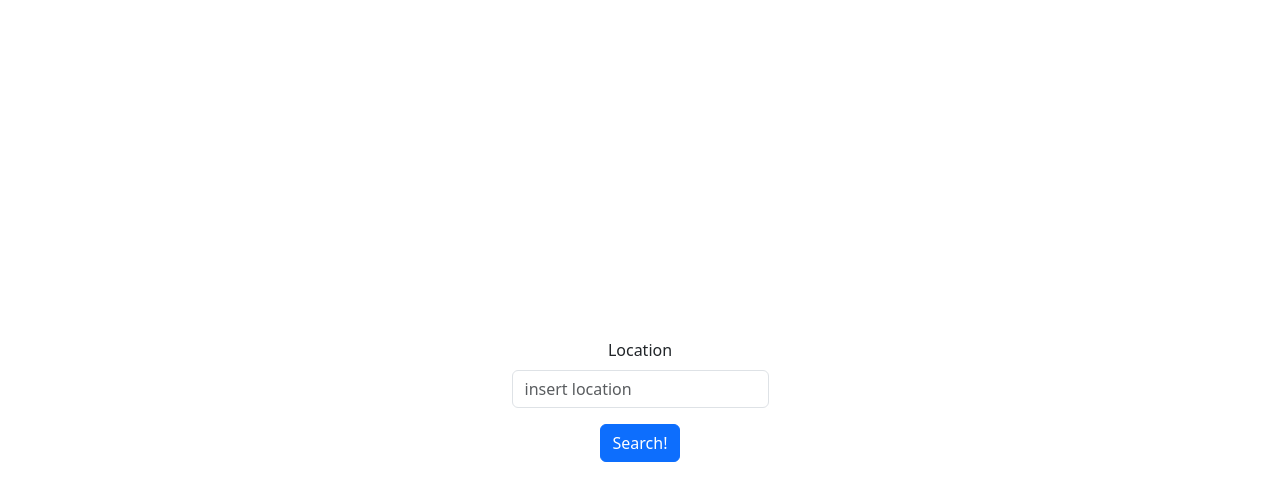
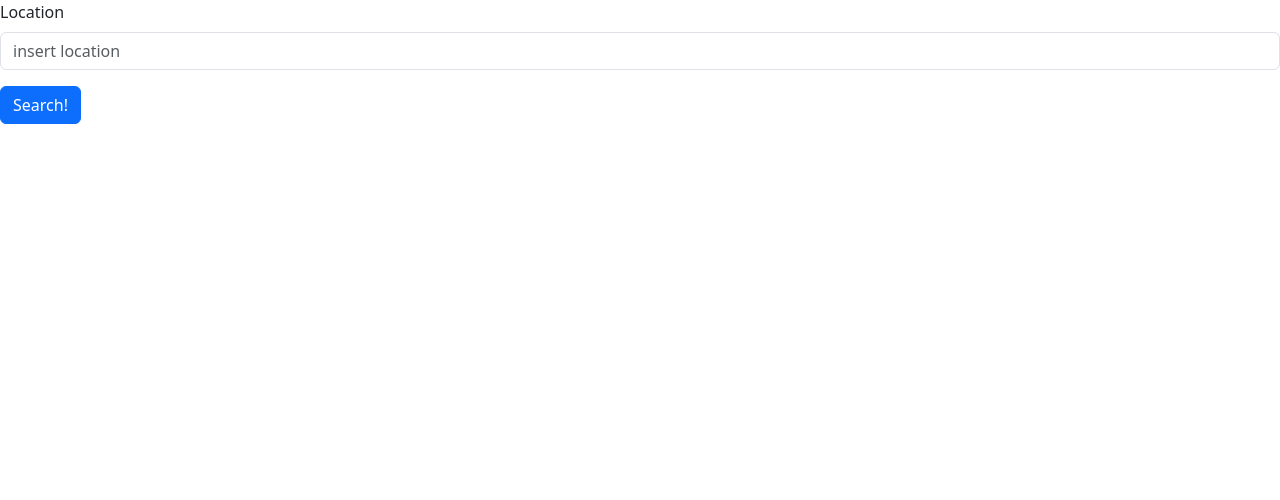
Before and after one commit to CarloFanelli/WeatherApp, a Vue app: page /#/ in a window 1280 px wide. Shown: the top 500 px of the page. Built offline with nearby package versions, Linux system fonts and the light colour scheme.

Commit message:
refactoring with componenst

```diff
--- a/src/assets/scss/style.scss
+++ b/src/assets/scss/style.scss
@@ -1,87 +1 @@
 @import url('../../../node_modules/bootstrap/scss/bootstrap.scss');
-
-
-:root {
-  font-family: Inter, system-ui, Avenir, Helvetica, Arial, sans-serif;
-  line-height: 1.5;
-  font-weight: 400;
-
-  color-scheme: light dark;
-  color: rgba(255, 255, 255, 0.87);
-  background-color: #242424;
-
-  font-synthesis: none;
-  text-rendering: optimizeLegibility;
-  -webkit-font-smoothing: antialiased;
-  -moz-osx-font-smoothing: grayscale;
-}
-
-a {
-  font-weight: 500;
-  color: #646cff;
-  text-decoration: inherit;
-}
-
-a:hover {
-  color: #535bf2;
-}
-
-body {
-  margin: 0;
-  display: flex;
-  place-items: center;
-  min-width: 320px;
-  min-height: 100vh;
-}
-
-h1 {
-  font-size: 3.2em;
-  line-height: 1.1;
-}
-
-button {
-  border-radius: 8px;
-  border: 1px solid transparent;
-  padding: 0.6em 1.2em;
-  font-size: 1em;
-  font-weight: 500;
-  font-family: inherit;
-  background-color: #1a1a1a;
-  cursor: pointer;
-  transition: border-color 0.25s;
-}
-
-button:hover {
-  border-color: #646cff;
-}
-
-button:focus,
-button:focus-visible {
-  outline: 4px auto -webkit-focus-ring-color;
-}
-
-.card {
-  padding: 2em;
-}
-
-#app {
-  max-width: 1280px;
-  margin: 0 auto;
-  padding: 2rem;
-  text-align: center;
-}
-
-@media (prefers-color-scheme: light) {
-  :root {
-    color: #213547;
-    background-color: #ffffff;
-  }
-
-  a:hover {
-    color: #747bff;
-  }
-
-  button {
-    background-color: #f9f9f9;
-  }
-}
--- /dev/null
+++ b/src/components/AppLocation.vue
@@ -0,0 +1,32 @@
+<template>
+    <div>
+        <div class="row">
+            <div class="col">
+                <h1>{{ this.location }}</h1>
+                <p v-if="this.location">Lat : {{ state.lat }} - Long : {{ state.long }} - MSLM : {{ state.mslm }}</p>
+            </div>
+        </div>
+    </div>
+</template>
+
+<script>
+import { state } from '../store';
+
+export default {
+    name: 'AppLocation',
+    data() {
+        return {
+            state
+        }
+    },
+    props: {
+        location: String
+    },
+    mounted() {
+        //console.log(this.location);
+        state.searchLocation(this.location)
+    }
+}
+</script>
+
+<style lang="scss" scoped></style>
--- /dev/null
+++ b/src/components/CurrentWeather.vue
@@ -0,0 +1,21 @@
+<template>
+    <div>
+        <h1>{{ state.currentWeather }}</h1>
+        <h1>ciao ciao</h1>
+    </div>
+</template>
+
+<script>
+import { state } from '../store';
+
+export default {
+    name: 'CurrentWeather',
+    data() {
+        return {
+            state
+        }
+    }
+}
+</script>
+
+<style lang="scss" scoped></style>
--- a/src/store.js
+++ b/src/store.js
@@ -9,21 +9,9 @@ export const state = reactive({
     mslm: null,
     currentWeather: [],
 
-    searchLocation(location) {
-        //console.log(this.location);
-        axios({
-            method: 'get',
-            //url: `https://api.tomtom.com/search/2/geocode/${this.location}.json?storeResult=false&view=Unified&key=${this.apiTomTomKey}`,
-            url: `https://geocode.maps.co/search?q=${location}&api_key=${this.apiGeocode}`,
-        })
-            .then(response => {
-                //console.log(response.data[0].lat);
-                this.lat = response.data[0].lat;
-                this.long = response.data[0].lon
-                this.getMeteo()
-
-            });
-    },
+    /**
+     * axios call and organize response
+     */
     getMeteo() {
         axios.get(`https://api.open-meteo.com/v1/forecast?latitude=${this.lat}&longitude=${this.long}&current=temperature_2m,relative_humidity_2m,apparent_temperature,is_day,precipitation,rain,showers,snowfall,weather_code,cloud_cover,surface_pressure,wind_speed_10m,wind_direction_10m,wind_gusts_10m&hourly=temperature_2m,relative_humidity_2m,apparent_temperature,precipitation_probability,precipitation,rain,showers,snowfall,snow_depth,weather_code,surface_pressure,cloud_cover,cloud_cover_low,cloud_cover_mid,cloud_cover_high,visibility,wind_speed_10m,wind_speed_80m,wind_speed_120m,wind_direction_10m,wind_direction_80m,wind_direction_120m,wind_gusts_10m,temperature_80m,soil_temperature_0cm,soil_moisture_0_to_1cm,uv_index,is_day,freezing_level_height,sunshine_duration&daily=weather_code,temperature_2m_max,temperature_2m_min,apparent_temperature_max,apparent_temperature_min,sunrise,sunset,daylight_duration,uv_index_max,precipitation_sum,rain_sum,showers_sum,snowfall_sum,precipitation_hours,precipitation_probability_max,wind_speed_10m_max,wind_gusts_10m_max,wind_direction_10m_dominant&timezone=auto&past_days=13&forecast_days=3`)
             .then(response => {
@@ -49,5 +37,27 @@ export const state = reactive({
 
 
             })
+    },
+
+    /**
+     *
+     * @param {string} location
+     * search location and then getMeteo()
+     */
+    searchLocation(location) {
+        //console.log(this.location);
+        axios({
+            method: 'get',
+            //url: `https://api.tomtom.com/search/2/geocode/${this.location}.json?storeResult=false&view=Unified&key=${this.apiTomTomKey}`,
+            url: `https://geocode.maps.co/search?q=${location}&api_key=${this.apiGeocode}`,
+        })
+            .then(response => {
+                //console.log(response.data[0].lat);
+                this.lat = response.data[0].lat;
+                this.long = response.data[0].lon
+                this.getMeteo()
+
+            });
     }
+
 })
--- a/src/view/AppResults.vue
+++ b/src/view/AppResults.vue
@@ -1,22 +1,36 @@
 <template>
-    <h1>{{ this.location }}</h1>
-    <p v-if="this.location">Lat : {{ state.lat }} - Long : {{ state.long }} - MSLM : {{ state.mslm }}</p>
+    <div class="container">
+        <div class="row">
+            <div class="col-4">
+                <CurrentWeather></CurrentWeather>
+            </div>
+            <div class="col-8">
+
+                <AppLocation :location="this.location"></AppLocation>
+            </div>
+        </div>
+
+    </div>
 </template>
 
 <script>
 import { state } from '../store';
+import AppLocation from '../components/AppLocation.vue'
+import CurrentWeather from '../components/CurrentWeather.vue';
+
 export default {
     name: 'AppResults',
+    components: {
+        AppLocation,
+        CurrentWeather
+    },
     data() {
         return {
             location: this.$route.query.location,
             state
         }
     },
-    mounted() {
-        //console.log(this.location);
-        state.searchLocation(this.location)
-    }
+
 }
 </script>
 
```
